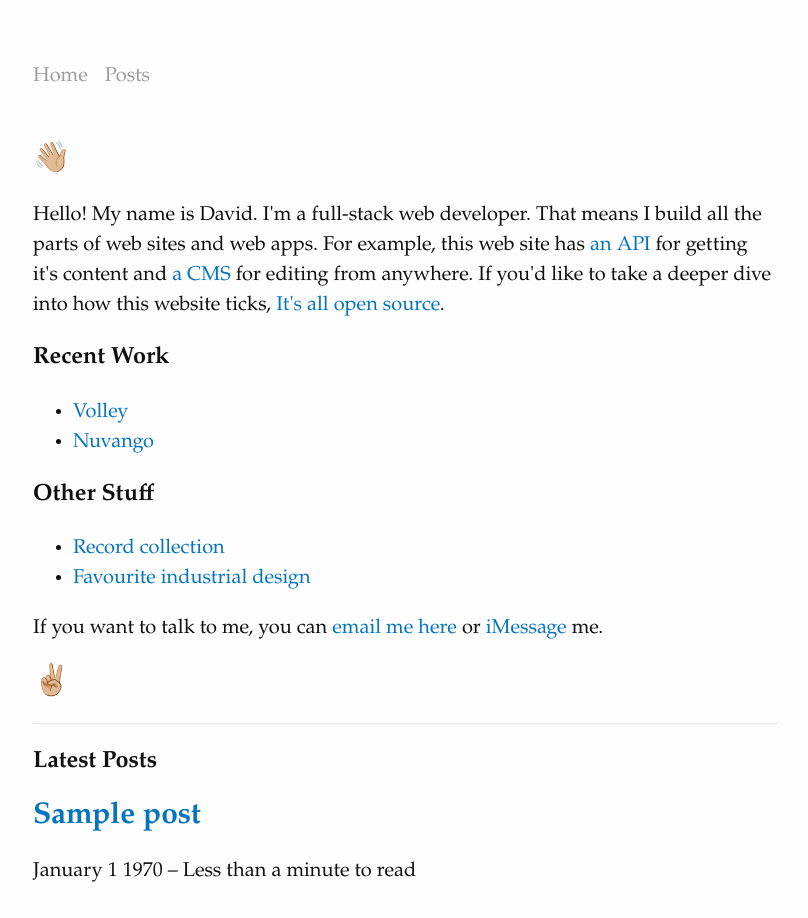
After one commit to davidhariri/blog, a Flask app: template templates/index.html in a window 1280 px wide. The commit adds this page. Shown: the whole page, without its empty margins (235-1043 px from the left). Run offline with Flask 2, Linux system fonts and the light colour scheme; the template is opened without the code that fills it: most values are stand-ins (such as "Sample title", 1, 10 or a date in 2020).

Commit message:
first version of blog finished

```diff
--- a/app.py
+++ b/app.py
@@ -16,23 +16,23 @@ def read_time_from_article(article):
 	time = len(words) / 150
 
 	if time < 1:
-		return "Less than a minute"
+		return "Less than a minute to read"
 	elif time > 1 and time < 1.5:
-		return "{} minute".format(int(round(time)))
+		return "{} minute to read".format(int(round(time)))
 	else:
-		return "{} minutes".format(int(round(time)))
+		return "{} minutes to read".format(int(round(time)))
 
 @app.route("/")
 def return_home():
-	return render_template("home.html", posts=Posts.get())
+	return render_template("index.html", posts=Posts.get())
 
 @app.route("/posts/")
 def return_posts():
-	return render_template("all_posts.html", posts=Posts.get())
+	return render_template("posts.html", posts=Posts.get())
 
 @app.route("/posts/<_id>")
 def return_post(_id):
-	return render_template("single_post.html", post=Posts.get(_id))
+	return render_template("post.html", post=Posts.get(_id))
 
 if __name__ == "__main__":
 	app.run(debug=True, port=8000)
--- /dev/null
+++ b/static/all.css
@@ -0,0 +1,65 @@
+body {
+    background-color: #fdfdfd;
+    color: #0f0f0f;
+    font-size: 20px;
+    max-width: 768px;
+    margin: 0 auto;
+    padding: 32px 12px;
+    font-family: "Palatino Linotype", "Georgia", serif;
+    box-sizing: border-box;
+    text-rendering: optimizeLegibility;
+}
+
+::selection {
+    background: #faefb6;
+}
+
+a, a:visited {
+    color: #0474bf;
+    text-decoration: none;
+}
+
+a:hover {
+    text-decoration: underline;
+}
+
+nav {
+    padding: 32px 0px;
+}
+
+nav a, nav a:visited {
+    color: #0f0f0f;
+    opacity: 0.4;
+    margin-right: 12px;
+}
+
+nav a:hover, nav a:visited:hover {
+    opacity: 1;
+    text-decoration: none;
+}
+
+hr {
+    height: 1px;
+    background-color: #0f0f0f;
+    opacity: 0.1;
+    border-style: none;
+}
+
+article {
+    background-color: transparent;
+    width: 100%;
+    text-align: left;
+    font-size: 1em;
+    line-height: 1.5em;
+}
+
+article code {
+    font-size: 0.8em;
+    opacity: 0.7;
+    font-family: "Menlo", "Monaco", monospace;
+    white-space: pre-wrap;
+}
+
+article img {
+    max-width: 100%;
+}
--- /dev/null
+++ b/templates/index.html
@@ -0,0 +1,16 @@
+<!DOCTYPE html>
+<html>
+    <head>
+        {% include "partials/head.html" %}
+        <title>David Hariri</title>
+    </head>
+    <body>
+        {% include "partials/nav.html" %}
+        {% include "partials/about.html" %}
+        <hr>
+        <h3>Latest Posts</h3>
+        {% for post in posts %}
+            {% include "partials/preview.html" %}
+        {% endfor %}
+    </body>
+</html>
--- /dev/null
+++ b/templates/partials/about.html
@@ -0,0 +1,16 @@
+<article>
+    <h1>👋🏼</h1>
+    <p>Hello! My name is David. I'm a full-stack web developer. That means I build all the parts of web sites and web apps. For example, this web site has <a href="https://api.dhariri.com">an API</a> for getting it's content and <a href="https://edit.dhariri.com">a CMS</a> for editing from anywhere. If you'd like to take a deeper dive into how this website ticks, <a href="https://github.com/davidhariri">It's all open source</a>.</p>
+    <h3>Recent Work</h3>
+    <ul>
+        <li><a href="https://volley.works">Volley</a></li>
+        <li><a href="http://nuvango.com">Nuvango</a></li>
+    </ul>
+    <h3>Other Stuff</h3>
+    <ul>
+        <li><a href="http://www.discogs.com/user/david.hariri/collection?layout=big">Record collection</a></li>
+        <li><a href="https://www.pinterest.com/davidhariri/industrial-design/">Favourite industrial design</a></li>
+    </ul>
+    <p>If you want to talk to me, you can <a href="mailto:david.hariri@gmail.com">email me here</a> or <a href="imessage://david.hariri@gmail.com">iMessage</a> me.</p>
+    <h1>✌🏼</h1>
+</article>
--- /dev/null
+++ b/templates/partials/article.html
@@ -0,0 +1,5 @@
+<article>
+    <a href="/posts/{{ post._id['$oid']}}"><h1>{{ post.title }}</h1></a>
+    <time>{{ post.made["$date"]|pretty_date }} – {{ post|read_time }}</time>
+    {{ post.content.html|safe }}
+</article>
--- /dev/null
+++ b/templates/partials/head.html
@@ -0,0 +1,2 @@
+<meta charset="utf-8">
+<link rel="stylesheet" href="/static/all.css" media="screen" title="article styles" charset="utf-8">
--- /dev/null
+++ b/templates/partials/preview.html
@@ -0,0 +1,4 @@
+<article>
+    <a href="/posts/{{ post._id['$oid']}}"><h1>{{ post.title }}</h1></a>
+    <time>{{ post.made["$date"]|pretty_date }} – {{ post|read_time }}</time>
+</article>
--- a/templates/all_posts.html
+++ b/templates/posts.html
@@ -1,13 +1,13 @@
 <!DOCTYPE html>
 <html>
     <head>
-        <meta charset="utf-8">
+        {% include "partials/head.html" %}
         <title>David Hariri – Posts</title>
     </head>
     <body>
-        {% include "nav.html" %}
+        {% include "partials/nav.html" %}
         {% for post in posts %}
-            {% include "post.html" %}
+            {% include "partials/article.html" %}
         {% endfor %}
     </body>
 </html>
```
Also changed, not shown: templates/home.html (deleted, +0 -28 lines), templates/post.html (+11 -5 lines), templates/single_post.html (deleted, +0 -11 lines), templates/partials/nav.html (renamed from templates/nav.html).
